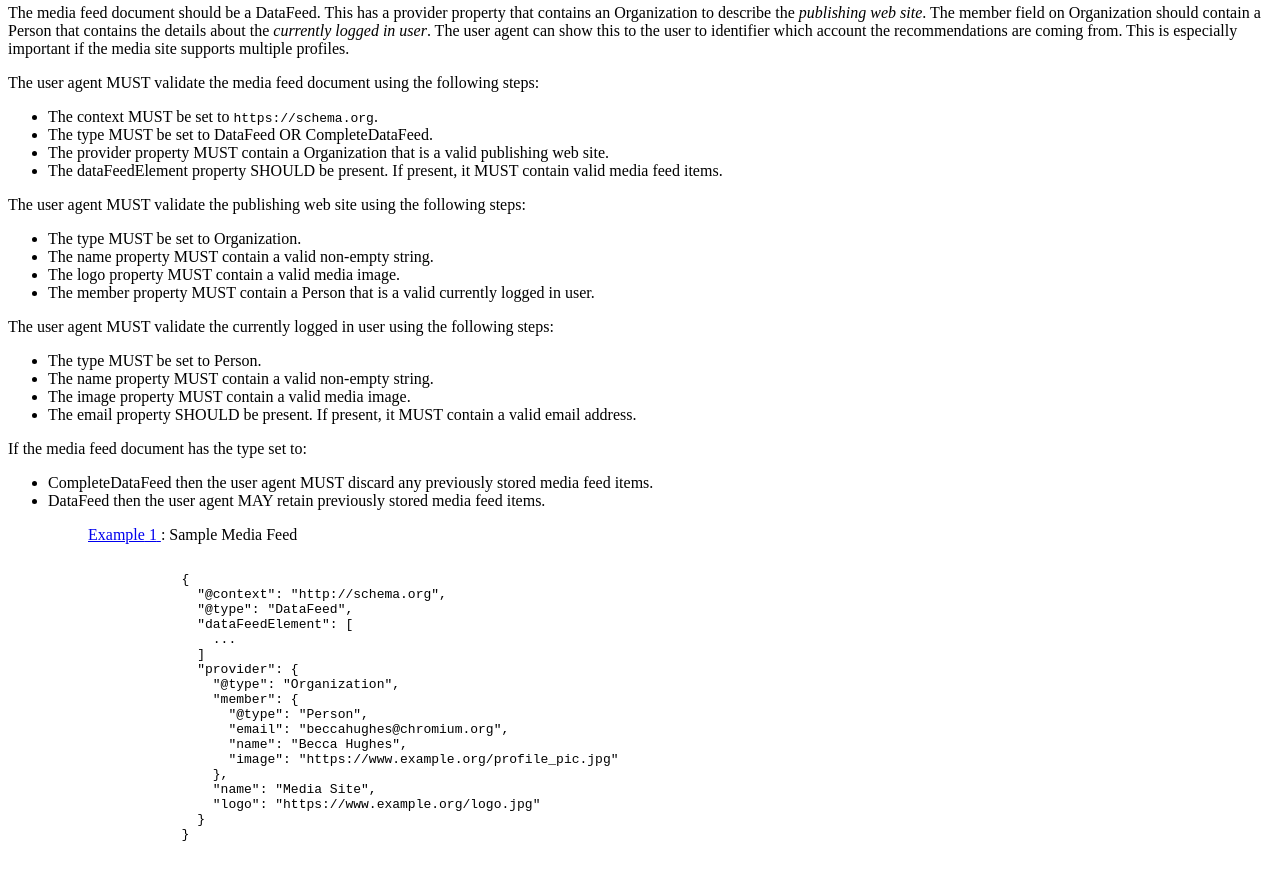
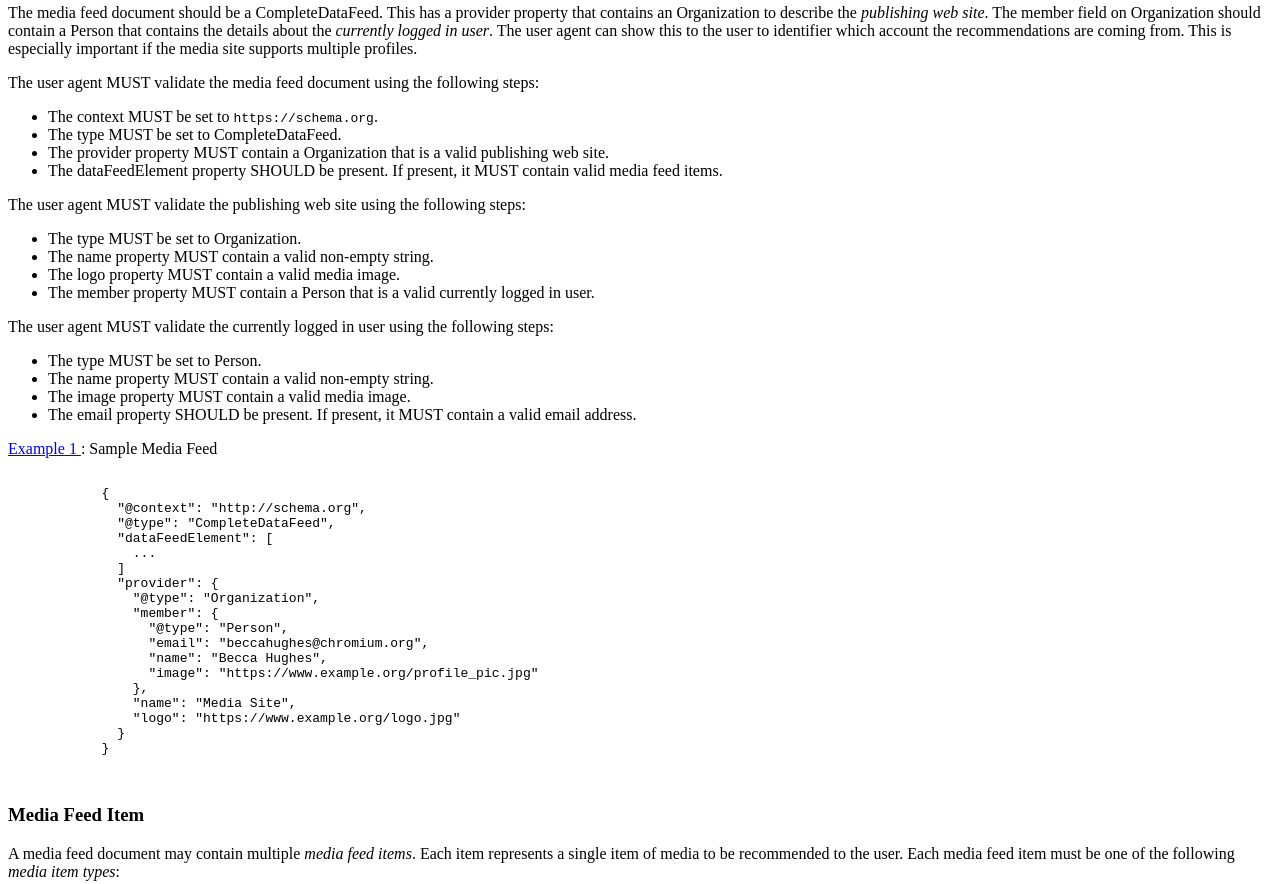
Before and after one commit to beccahughes/media-feeds, a plain HTML site: page index.html in a window 1280 px wide. Shown: the part 795-1679 px from the top of the page. Drawn offline with Linux system fonts and the light colour scheme.

Commit message:
Use complete data feed

```diff
--- a/index.html
+++ b/index.html
@@ -147,10 +147,10 @@
 
       <p>
         The <a>media feed document</a> should be a
-        <a data-cite="schema-org/DataFeed#">DataFeed</a>. This has a
-        <a data-cite="schema-org/provider#">provider</a> property that contains
-        an <a data-cite="schema-org/Organization#">Organization</a> to describe
-        the <dfn>publishing web site</dfn>. The
+        <a data-cite="schema-org/CompleteDataFeed#">CompleteDataFeed</a>. This
+        has a <a data-cite="schema-org/provider#">provider</a> property that
+        contains an <a data-cite="schema-org/Organization#">Organization</a> to
+        describe the <dfn>publishing web site</dfn>. The
         <a data-cite="schema-org/member#">member</a> field on
         <a data-cite="schema-org/Organization#">Organization</a> should
         contain a <a data-cite="schema-org/Person#">Person</a> that contains the
@@ -171,7 +171,7 @@
           </li>
           <li>
             The <a data-cite="json-ld11#specifying-the-type">type</a> MUST be
-            set to <a data-cite="schema-org/DataFeed#">DataFeed</a> OR
+            set to
             <a data-cite="schema-org/CompleteDataFeed#">CompleteDataFeed</a>.
           </li>
           <li>
@@ -237,23 +237,6 @@
         </ul>
       </p>
 
-      <p>
-        If the <a>media feed document</a> has the
-        <a data-cite="json-ld11#specifying-the-type">type</a> set to:
-
-        <ul>
-          <li>
-            <a data-cite="schema-org/CompleteDataFeed#">CompleteDataFeed</a>
-            then the user agent MUST discard any previously stored <a>media feed
-            items</a>.
-          </li>
-          <li>
-            <a data-cite="schema-org/DataFeed#">DataFeed</a> then the user agent
-            MAY retain previously stored <a>media feed items</a>.
-          </li>
-        <ul>
-      </p>
-
       <div class="example" id="example-1-sample-feed">
         <div class="marker">
             <a class="self-link" href="#example-1-sample-feed">
@@ -265,7 +248,7 @@
           <code class="json">
             {
               "@context": "http://schema.org",
-              "@type": "DataFeed",
+              "@type": "CompleteDataFeed",
               "dataFeedElement": [
                 ...
               ]
@@ -723,38 +706,6 @@
   <section id="retrieval-of-common-properties">
     <h2>Retrieval of Common Properties</h2>
 
-<<<<<<< HEAD
-    <div class="example" id="example-1-sample-feed">
-      <div class="marker">
-          <a class="self-link" href="#example-1-sample-feed">
-            Example<bdi> 1</bdi>
-          </a>
-          <span class="example-title">: Sample Media Feed</span>
-      </div>
-      <pre>
-        <code class="json">
-          {
-            "@context": "http://schema.org",
-            "@type": "DataFeed",
-            "dataFeedElement": [
-              ...
-            ]
-            "provider": {
-              "@type": "Organization",
-              "member": {
-                "@type": "Person",
-                "email": "beccahughes@chromium.org",
-                "name": "Becca Hughes",
-                "image": "https://www.example.org/profile_pic.jpg"
-              },
-              "name": "Media Site",
-              "logo": "https://www.example.org/logo.jpg"
-            }
-          }
-        </code>
-      </pre>
-    </div>
-=======
     <p>
       This section describes how a user agent MUST validate different schema.org
       property types.
@@ -792,7 +743,6 @@
         </ul>
       </p>
     </section>
->>>>>>> Add required fields and media feed item
   </section>
 
   <section id="continue-watching-play-next">
```
Also changed, not shown: 1 other file.
